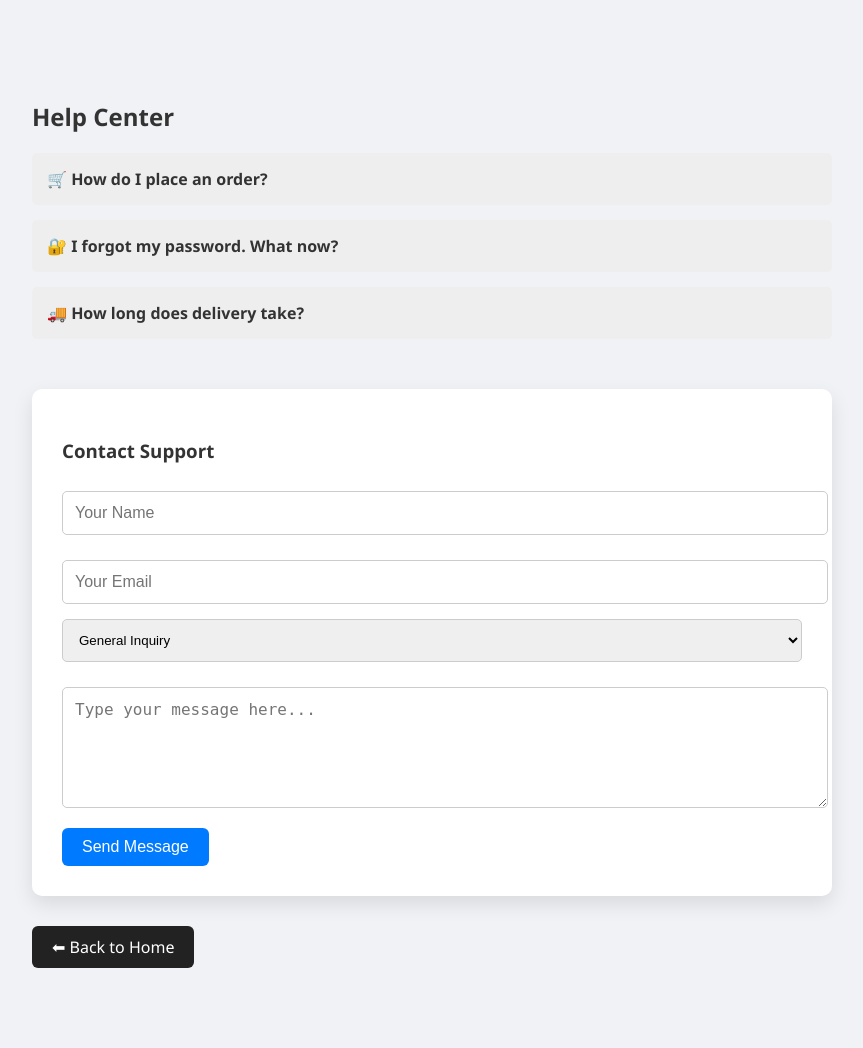
After one commit to aleeza395/uniProject, a PHP site: page /help-center.php in a window 1280 px wide. The commit adds this page. Shown: the whole page, without its empty margins (208-1071 px from the left). Run offline with PHP 8.4, Linux system fonts and the light colour scheme.

Commit message:
added files

```diff
--- /dev/null
+++ b/help-center.php
@@ -0,0 +1,121 @@
+<!DOCTYPE html>
+<html>
+<head>
+    <title>Help Center</title>
+    <link rel="stylesheet" href="css/style.css">
+    <style>
+        .faq-container {
+            max-width: 800px;
+            margin: 60px auto;
+            padding: 20px;
+        }
+        .faq {
+            margin-bottom: 15px;
+        }
+        .faq-question {
+            background: #eee;
+            padding: 15px;
+            cursor: pointer;
+            font-weight: bold;
+            border-radius: 5px;
+        }
+        .faq-answer {
+            display: none;
+            background: #f9f9f9;
+            padding: 15px;
+            border-left: 4px solid #007bff;
+            border-radius: 5px;
+        }
+
+        .contact-form {
+            margin-top: 50px;
+            background: #fff;
+            padding: 30px;
+            border-radius: 10px;
+            box-shadow: 0 8px 20px rgba(0,0,0,0.1);
+        }
+
+        .contact-form input,
+        .contact-form textarea,
+        .contact-form select {
+            width: 100%;
+            padding: 12px;
+            margin-bottom: 15px;
+            border-radius: 5px;
+            border: 1px solid #ccc;
+        }
+
+        .contact-form button {
+            background: #007bff;
+            color: white;
+            border: none;
+            padding: 10px 20px;
+            border-radius: 6px;
+            cursor: pointer;
+        }
+
+        .contact-form button:hover {
+            background: #0056b3;
+        }
+
+        .back-home {
+            display: inline-block;
+            margin-top: 30px;
+            text-decoration: none;
+            background: #222;
+            color: white;
+            padding: 10px 20px;
+            border-radius: 6px;
+        }
+    </style>
+</head>
+<body>
+    <div class="faq-container">
+        <h2>Help Center</h2>
+
+        <!-- FAQ Section -->
+        <div class="faq">
+            <div class="faq-question">🛒 How do I place an order?</div>
+            <div class="faq-answer">Go to the Shop page, choose your items, and click "Add to Cart". You can then proceed to checkout.</div>
+        </div>
+
+        <div class="faq">
+            <div class="faq-question">🔐 I forgot my password. What now?</div>
+            <div class="faq-answer">We currently don’t support password reset. Please contact admin via the form below.</div>
+        </div>
+
+        <div class="faq">
+            <div class="faq-question">🚚 How long does delivery take?</div>
+            <div class="faq-answer">3-5 business days for local delivery. Customized orders may take longer.</div>
+        </div>
+
+        <!-- Contact Form -->
+        <div class="contact-form">
+            <h3>Contact Support</h3>
+            <form method="POST" action="help-center-handler.php">
+                <input type="text" name="name" placeholder="Your Name" required>
+                <input type="email" name="email" placeholder="Your Email" required>
+                <select name="topic">
+                    <option value="general">General Inquiry</option>
+                    <option value="order">Order Related</option>
+                    <option value="technical">Technical Issue</option>
+                </select>
+                <textarea name="message" rows="5" placeholder="Type your message here..." required></textarea>
+                <button type="submit">Send Message</button>
+            </form>
+        </div>
+
+        <a class="back-home" href="index.php">⬅ Back to Home</a>
+    </div>
+
+    <script>
+        // Toggle FAQs
+        document.querySelectorAll(".faq-question").forEach(q => {
+            q.addEventListener("click", () => {
+                const answer = q.nextElementSibling;
+                answer.style.display = answer.style.display === "block" ? "none" : "block";
+            });
+        });
+    </script>
+</body>
+</html>
```
Also changed, not shown: admin-delete-user.php (added, +8 -0 lines), admin.php (+25 -0 lines), dashboard.php (+161 -4 lines), help-center-handler.php (added, +17 -0 lines).
